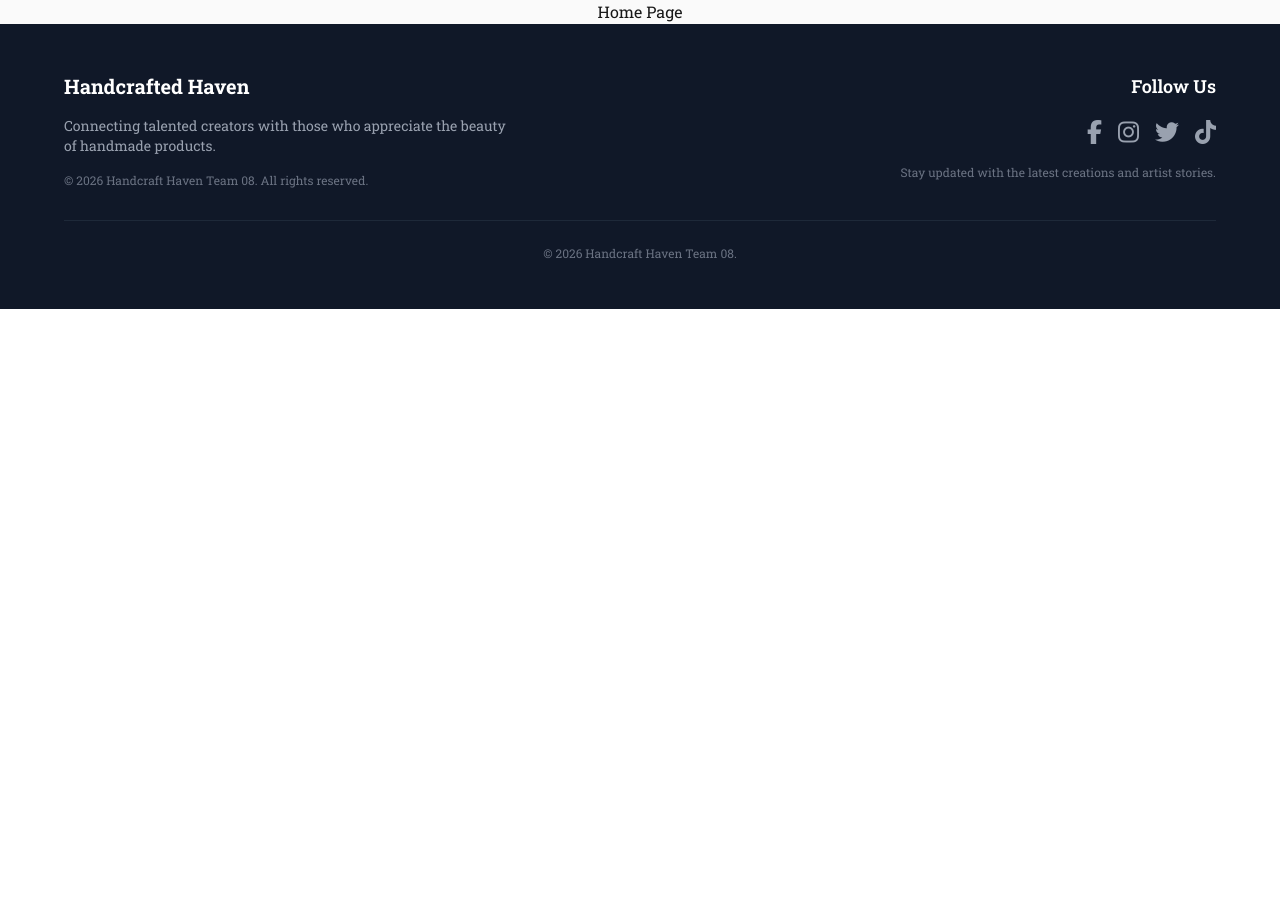
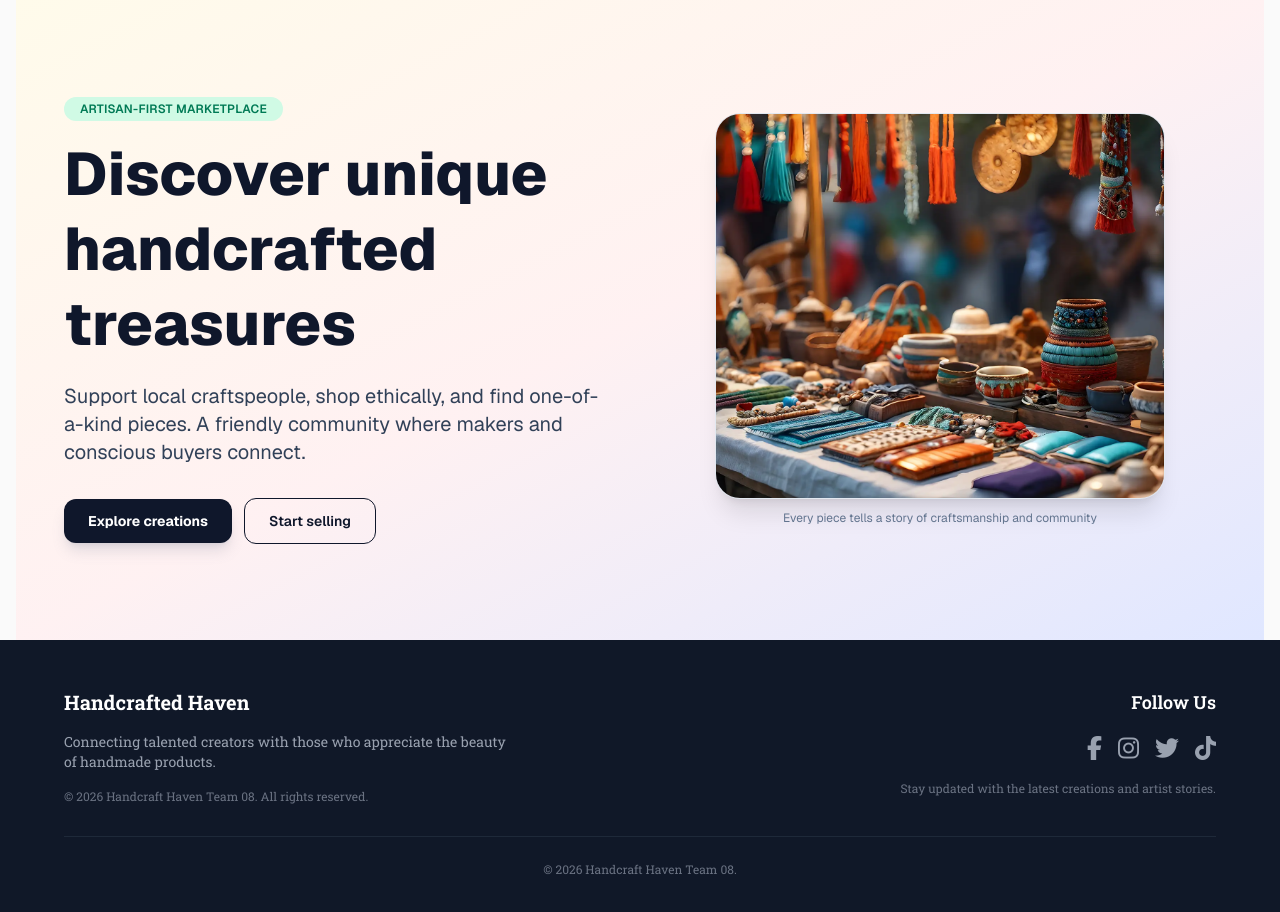
Before and after one commit to Chrysologue/handcrafted-haven, a Next.js app: page / in a window 1280 px wide. Shown: the top 912 px of the page. Before the commit the page ends 800 px from the top, so only its background shows below. Built offline with nearby package versions, Linux system fonts and the light colour scheme.

Commit message:
Implementing hero section

```diff
--- /dev/null
+++ b/src/app/components/Hero.tsx
@@ -0,0 +1,52 @@
+
+import Image from "next/image";
+import Link from "next/link";
+
+export default function Hero() {
+  return (
+    <section className="relative overflow-hidden bg-gradient-to-br from-amber-50 via-rose-50 to-indigo-100 px-6 py-16 sm:px-12 lg:py-24">
+      <div className="mx-auto max-w-6xl lg:grid lg:grid-cols-2 lg:items-center lg:gap-12">
+        <div className="text-center lg:text-left">
+          <p className="mb-4 inline-flex rounded-full bg-emerald-100 px-4 py-1 text-xs font-semibold uppercase tracking-wide text-emerald-700">
+            artisan-first marketplace
+          </p>
+          <h1 className="text-4xl font-extrabold leading-tight text-slate-900 sm:text-5xl lg:text-6xl">
+            Discover unique handcrafted treasures
+          </h1>
+          <p className="mt-5 text-lg text-slate-700 sm:text-xl">
+            Support local craftspeople, shop ethically, and find one-of-a-kind pieces.
+            A friendly community where makers and conscious buyers connect.
+          </p>
+
+          <div className="mt-8 flex flex-col gap-3 sm:flex-row sm:items-center">
+            <Link href="#"
+              className="inline-flex w-full items-center justify-center rounded-xl bg-slate-900 px-6 py-3 text-sm font-bold text-white shadow-lg shadow-slate-500/20 transition hover:-translate-y-0.5 sm:w-auto"
+            >
+              Explore creations
+            </Link>
+            <Link href="#"
+              className="inline-flex w-full items-center justify-center rounded-xl border border-slate-900 px-6 py-3 text-sm font-semibold text-slate-900 transition hover:bg-slate-100 sm:w-auto"
+            >
+              Start selling
+            </Link>
+          </div>
+
+        </div>
+
+        <figure className="mt-10 lg:mt-0">
+          <Image
+            src="/hero-artisan.webp"
+            alt="Artisan crafting home decor item"
+            width={800}
+            height={600}
+            className="mx-auto block h-72 w-full max-w-md rounded-3xl object-cover shadow-xl ring-1 ring-slate-200 sm:h-96"
+            priority
+          />
+          <figcaption className="mt-3 text-center text-xs text-slate-500">
+            Every piece tells a story of craftsmanship and community
+          </figcaption>
+        </figure>
+      </div>
+    </section>
+  );
+}
--- a/src/app/page.tsx
+++ b/src/app/page.tsx
@@ -1,12 +1,10 @@
-import Image from "next/image";
+
+import Hero from "./components/Hero";
 
 export default function Home() {
   return (
-    <div
-      className="flex flex-col flex-1 items-center justify-center bg-zinc-50 font-sans dark:bg-black"
-      style={{ fontFamily: "var(--font-roboto-slab)" }}
-    >
-      Home Page
+    <div className="flex flex-col flex-1 items-center justify-center bg-zinc-50 font-sans dark:bg-black">
+      <Hero />
     </div>
   );
 }
```
Also changed, not shown: public/hero-artisan.webp (added).
